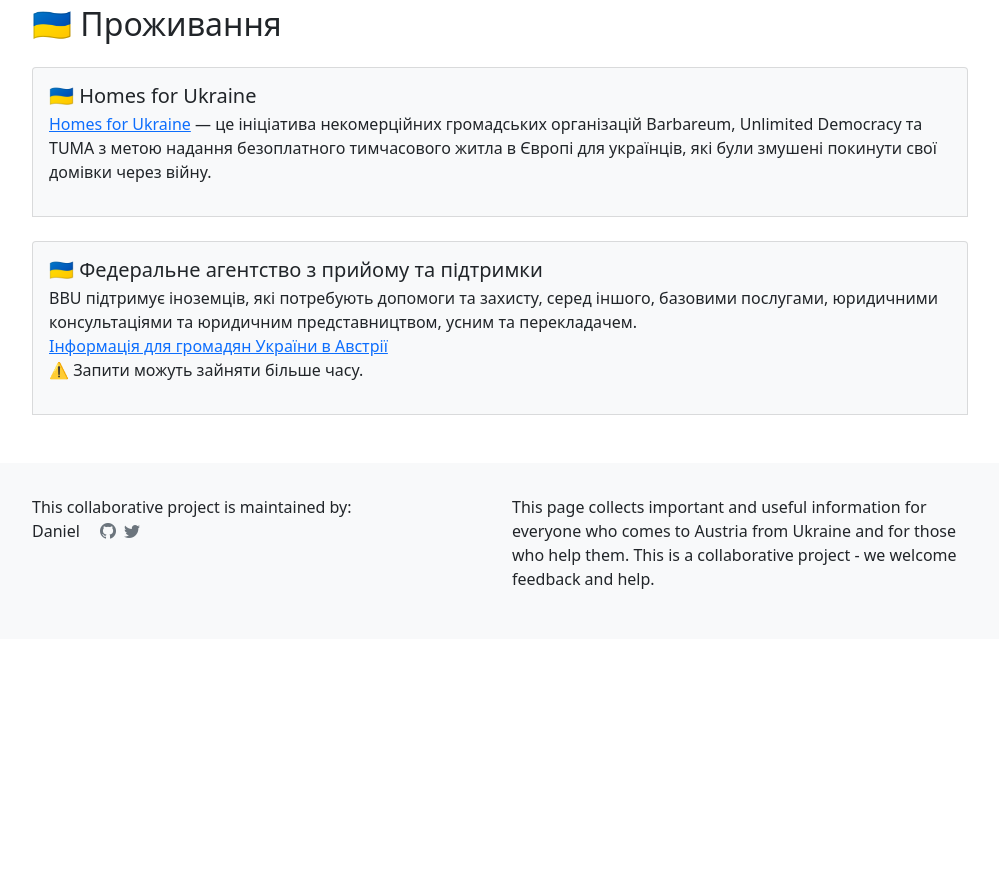
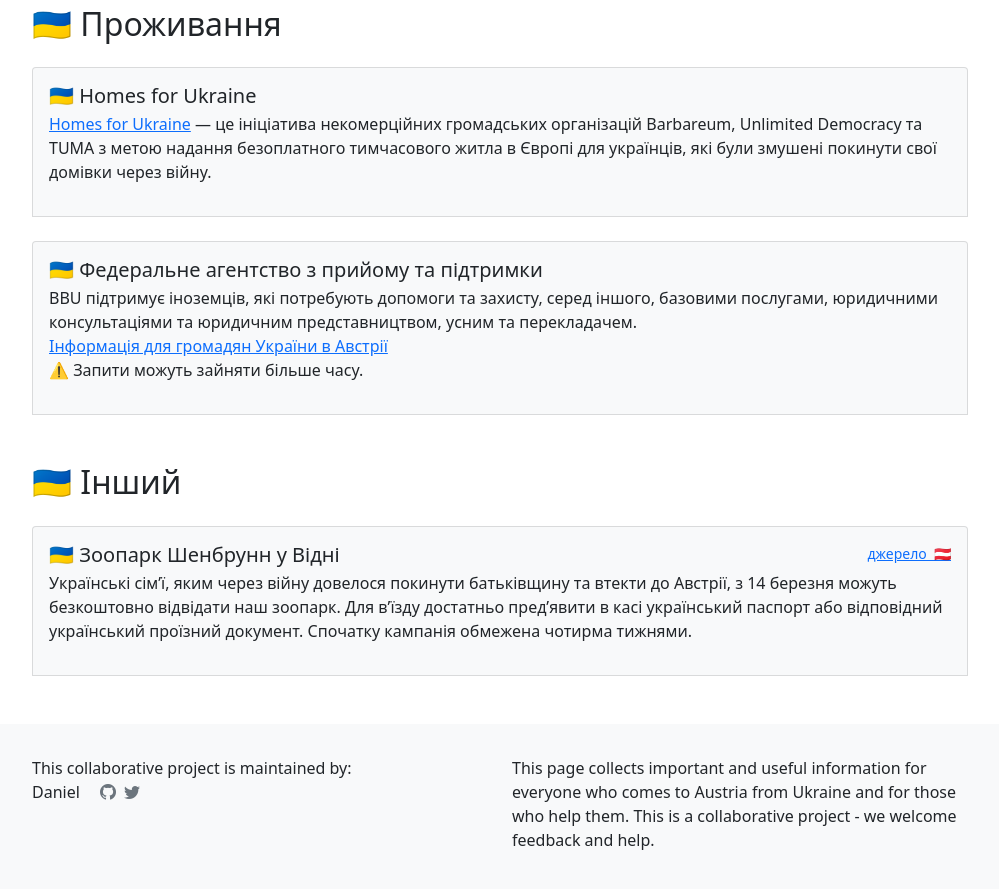
Before and after one commit to support-for-ukrainians-in-austria/support-for-ukrainians-in-austria.github.io, a Jekyll site: the page built from index.markdown, in a window 1280 px wide and 900 px high, scrolled down 4145 px. Shown: the top 889 px of the window, without its empty margins (140-1139 px from the left). Built offline with Jekyll 4.4.1, drawn with Linux system fonts in a browser that asks for light colours; before the commit the page ends 4784 px from its top, so only the background shows below that.

Commit message:
Add other section

```diff
--- a/_data/sections/index.yml
+++ b/_data/sections/index.yml
@@ -29,6 +29,11 @@ sections:
       ua: "Проживання"
       de: "Unterkunft"
       en: "Accommodation"
+  - id: other
+    title:
+      ua: "Інший"
+      de: "Anderes"
+      en: "Other"
   # - id: hosts
   #   title:
   #     ua: "Для господарів"
--- /dev/null
+++ b/_data/sections/other/schoenbrunn.yml
@@ -0,0 +1,26 @@
+id: schoenbrunn
+order: 10
+content:
+  ua:
+    title: 'Зоопарк Шенбрунн у Відні'
+    body: |
+      Українські сім’ї, яким через війну довелося покинути батьківщину та втекти до Австрії, з 14 березня можуть безкоштовно відвідати наш зоопарк. Для в’їзду достатньо пред’явити в касі український паспорт або відповідний український проїзний документ. Спочатку кампанія обмежена чотирма тижнями.
+    source:
+      url: "https://www.zoovienna.at/de/news/angebot--fur-ukrainische-fluchtlinge/"
+      lang: de
+
+  de:
+    title: 'Tiergarten Schönbrunn in Wien'
+    body: |
+      Ukrainische Familien, die durch den Krieg ihre Heimat verlassen und nach Österreich flüchten mussten, können ab dem 14. März gratis unseren Tiergarten besuchen. Für den Eintritt reicht es, an den Kassen einen ukrainischen Pass oder ein entsprechendes ukrainisches Reisedokument vorzuweisen. Die Aktion ist vorerst auf vier Wochen begrenzt.
+    source:
+      url: "https://www.zoovienna.at/de/news/angebot--fur-ukrainische-fluchtlinge/"
+      lang: de
+
+  en:
+    title: 'Schönbrunn Zoo in Vienna'
+    body: |
+      Ukrainian families who had to leave their homeland due to the war and flee to Austria can visit our zoo for free from March 14th. For entry, it is sufficient to show a Ukrainian passport or a corresponding Ukrainian travel document at the cash desk. The campaign is initially limited to four weeks.
+    source:
+      url: "https://www.zoovienna.at/de/news/angebot--fur-ukrainische-fluchtlinge/"
+      lang: de
```
